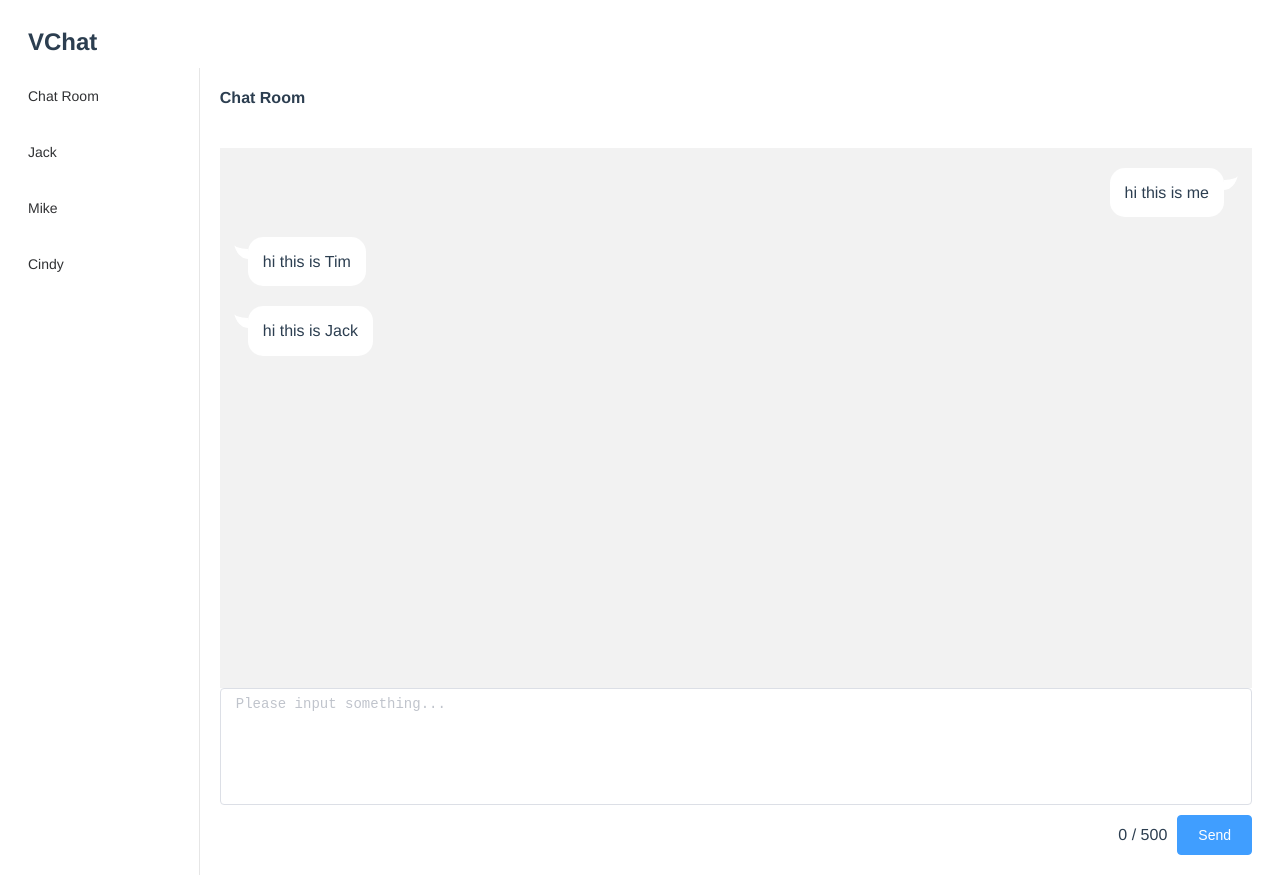
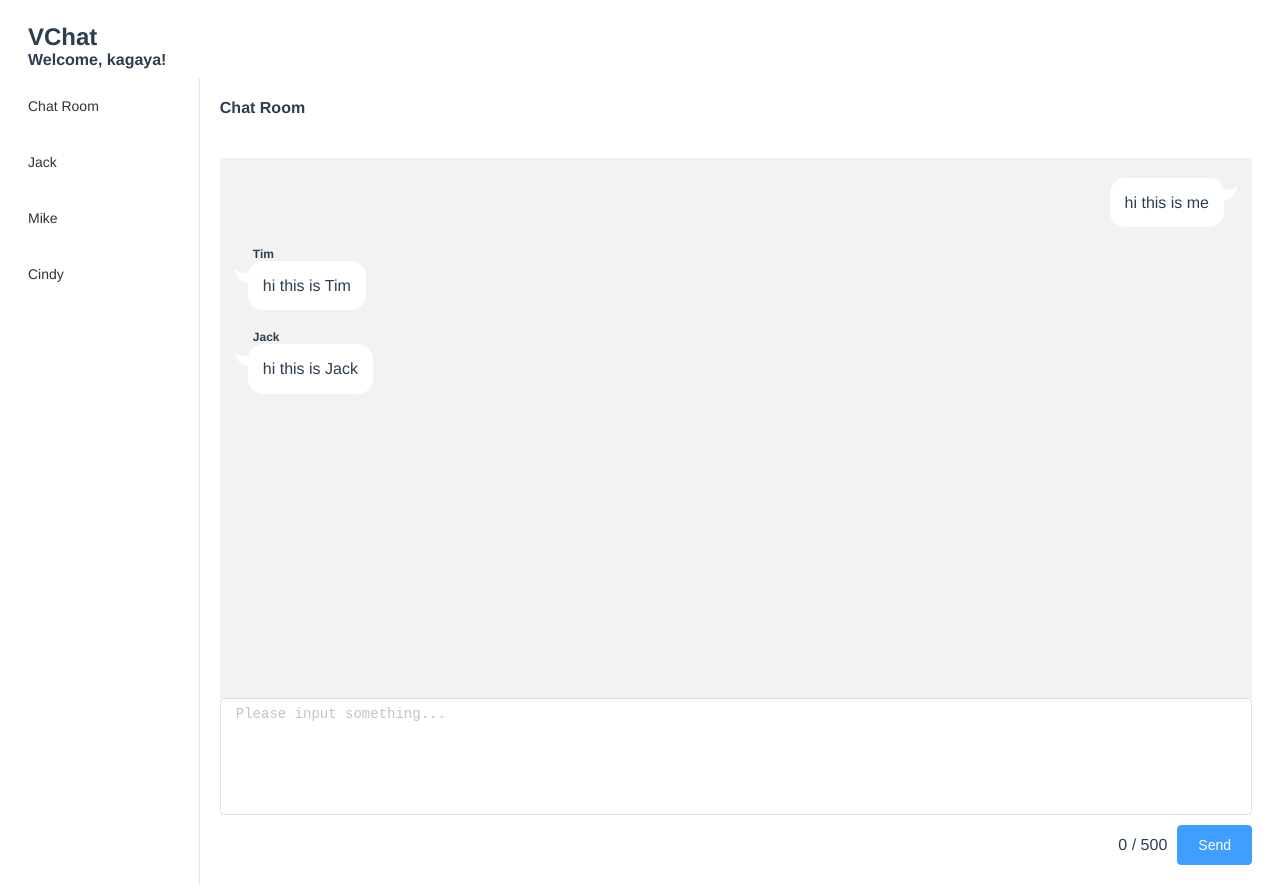
Before and after one commit to kagaya85/VChat, a Vue app: page /#/ in a window 1280 px wide. Built offline with nearby package versions, Linux system fonts and the light colour scheme.

Commit message:
add 欢迎信息 & 发送人名称

```diff
--- a/src/App.vue
+++ b/src/App.vue
@@ -1,8 +1,9 @@
 <template>
   <div id="app">
     <el-container>
-      <el-header>
-        <h1>VChat</h1>
+      <el-header class="app-header">
+        <h1 class="vchat">VChat</h1>
+        <b v-if="isLogin">{{$t('welcome')}}, {{username}}!</b>
       </el-header>
     <!-- <div id="nav">
       <router-link to="/">Home</router-link> |
@@ -15,7 +16,29 @@
   </div>
 </template>
 
+<script>
+export default {
+  name: 'app',
+  computed: {
+    isLogin: function() {
+      return this.$store.state.uid >= 0;
+    },
+    username: function() {
+      return this.$store.state.username;
+    }
+  }
+}
+</script>
+
 <style>
+.vchat {
+  margin: 15px 0px 0px 0px
+}
+
+.app-header {
+  margin-bottom: 10px;
+}
+
 #app {
   font-family: 'Avenir', Helvetica, Arial, sans-serif;
   -webkit-font-smoothing: antialiased;
--- a/src/components/Message.vue
+++ b/src/components/Message.vue
@@ -1,5 +1,6 @@
 <template>
   <div :class="['message', isMe ? 'is-me' : 'not-me']">
+    <div v-if="!isMe" class="username">{{username}}</div>
     <div class="bubble">
       <slot></slot>
     </div>
@@ -20,6 +21,13 @@ export default {
 <style scoped>
 .message {
   margin: 0px 8px 20px 8px;
+}
+
+.username {
+  /* display: inline; */
+  margin-left: 5px;
+  font-size: 12px;
+  font-weight: bold;
 }
 
 .bubble{
--- a/src/locales/en.js
+++ b/src/locales/en.js
@@ -5,6 +5,7 @@ const en = {
   "send": "Send",
   "messagePlaceholder": "Please input something...",
   "chatRoom": "Chat Room",
+  "welcome": "Welcome",
   ...enLocale
 }
 
--- a/src/store.js
+++ b/src/store.js
@@ -5,10 +5,18 @@ Vue.use(Vuex)
 
 export default new Vuex.Store({
   state: {
-
+    username: "kagaya",
+    uid: 0
   },
   mutations: {
-
+    login: function(state, name, uid) {
+      state.username = name
+      state.uid = uid
+    },
+    logout: function(state) {
+      state.username = ""
+      state.uid = -1
+    }
   },
   actions: {
 
--- a/src/views/Home.vue
+++ b/src/views/Home.vue
@@ -14,7 +14,7 @@
         <el-main>
           <el-scrollbar style="" :native="false" wrapStyle="overflow-x: hidden;" :noresize="false" tag="div">
             <div class="msg-win">
-              <Message v-for="(msg, index) in msgList[selectIndex]" :key="index" :isMe='msg.isMe'>{{msg.content}}</Message>
+              <Message v-for="(msg, index) in msgList[selectIndex]" :key="index" :isMe="msg.username == $store.state.username" :username="msg.username">{{msg.content}}</Message>
             </div>
           </el-scrollbar>
           <SendBox class="send-box" @send='sendMsg'></SendBox>
@@ -41,9 +41,9 @@ export default {
     return {
       msgList: [
         [
-          {isMe: true, content: 'hi this is me'},
-          {isMe: false, content: 'hi this is Tim'},
-          {isMe: false, content: 'hi this is Jack'},
+          {username: 'kagaya', content: 'hi this is me'},
+          {username: 'Tim', content: 'hi this is Tim'},
+          {username: 'Jack', content: 'hi this is Jack'},
         ]
       ],
       usrList: [
```
